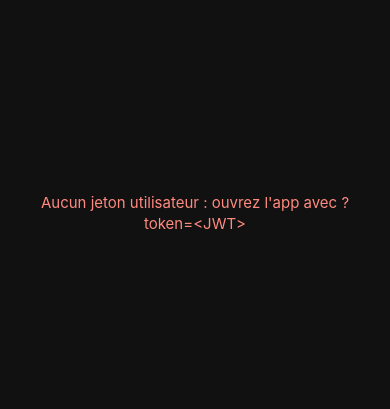
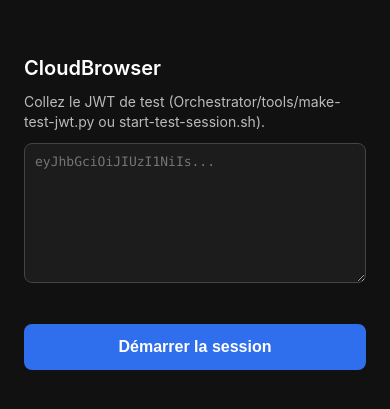
Before and after one commit to xavierpioche/mobile-app-via-rdp, a website: page mobile-rdp-app/www/index.html in a window 390 px wide. Shown: the part 209-618 px from the top of the page. Drawn offline with Linux system fonts and the light colour scheme.

Commit message:
Mobile app: paste-the-JWT screen when opened without ?token
The native Capacitor app has no address bar, so it now asks for the
test JWT and lets the user retry after a failed start.
start-test-session.sh now sends screenWidth/screenHeight, the fields
the orchestrator reads.

Co-Authored-By: Claude Opus 5.5 <noreply@anthropic.com>

```diff
--- a/mobile-rdp-app/www/index.html
+++ b/mobile-rdp-app/www/index.html
@@ -27,6 +27,23 @@
     #hidden-keyboard-input {
       position: fixed; top: -100px; left: 0; opacity: 0; width: 1px; height: 1px;
     }
+    #token-form {
+      position: fixed; inset: 0; background: #111; color: #fff; z-index: 25;
+      display: none; flex-direction: column; justify-content: center; gap: 12px;
+      padding: calc(24px + env(safe-area-inset-top)) 24px calc(24px + env(safe-area-inset-bottom));
+    }
+    #token-form h1 { font-size: 20px; font-weight: 600; }
+    #token-form p { font-size: 14px; color: #bbb; line-height: 1.4; }
+    #token-form textarea {
+      width: 100%; height: 140px; padding: 10px; border-radius: 8px; border: 1px solid #444;
+      background: #1c1c1c; color: #fff; font: 13px ui-monospace, Menlo, monospace;
+      word-break: break-all; touch-action: auto;
+    }
+    #token-form button {
+      padding: 14px; border-radius: 8px; border: 0; background: #2f6fed; color: #fff;
+      font-size: 16px; font-weight: 600;
+    }
+    #token-form .error { color: #ff8a80; font-size: 14px; min-height: 1.2em; }
     #kbd-toggle {
       position: fixed; bottom: 20px; right: 20px; width: 48px; height: 48px;
       border-radius: 24px; background: rgba(30, 30, 30, 0.85); color: #fff;
@@ -36,6 +53,13 @@
 </head>
 <body>
   <div id="loader">Démarrage de la session sécurisée...</div>
+  <form id="token-form" autocomplete="off">
+    <h1>CloudBrowser</h1>
+    <p>Collez le JWT de test (Orchestrator/tools/make-test-jwt.py ou start-test-session.sh).</p>
+    <textarea id="token-input" placeholder="eyJhbGciOiJIUzI1NiIs..." autocapitalize="off" autocorrect="off" spellcheck="false"></textarea>
+    <div class="error" id="token-error"></div>
+    <button type="submit">Démarrer la session</button>
+  </form>
   <div id="display-container"></div>
   <input id="hidden-keyboard-input" type="text" autocomplete="off" autocorrect="off" autocapitalize="off" />
   <button id="kbd-toggle" aria-label="Clavier">⌨</button>
@@ -190,11 +214,36 @@
       CapApp.addListener('appStateChange', ({ isActive }) => { if (!isActive) wipeSession(); });
     }
 
-    if (!USER_TOKEN) {
-      showStatus('Aucun jeton utilisateur : ouvrez l\'app avec ?token=<JWT>', true);
-    } else {
-      startRemoteBrowser(USER_TOKEN).catch((err) => showStatus(`Échec : ${err.message}`, true));
+    // Sans ?token= (cas de l'app native, qui n'a pas de barre d'adresse) : saisie du JWT
+    const tokenForm = document.getElementById('token-form');
+    const tokenInput = document.getElementById('token-input');
+    const tokenError = document.getElementById('token-error');
+
+    function askForToken(message = '') {
+      tokenError.textContent = message;
+      loader.style.display = 'none';
+      tokenForm.style.display = 'flex';
     }
+
+    function start(token) {
+      tokenForm.style.display = 'none';
+      startRemoteBrowser(token).catch((err) => {
+        // Pas encore de session : on permet de recoller un jeton
+        if (!activeSessionId) askForToken(`Échec : ${err.message}`);
+        else showStatus(`Échec : ${err.message}`, true);
+      });
+    }
+
+    tokenForm.addEventListener('submit', (e) => {
+      e.preventDefault();
+      const token = tokenInput.value.replace(/\s+/g, '').replace(/^Bearer/i, '');
+      if (!/^[\w-]+\.[\w-]+\.[\w-]+$/.test(token)) return askForToken('Ce n\'est pas un JWT (trois parties séparées par des points).');
+      tokenInput.blur();
+      start(token);
+    });
+
+    if (USER_TOKEN) start(USER_TOKEN);
+    else askForToken();
   </script>
 </body>
 </html>
```
Also changed, not shown: 1 other file.
